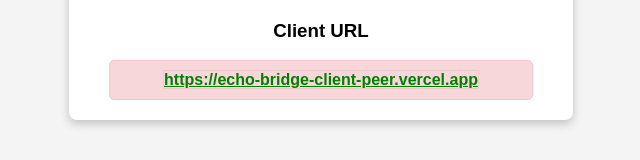
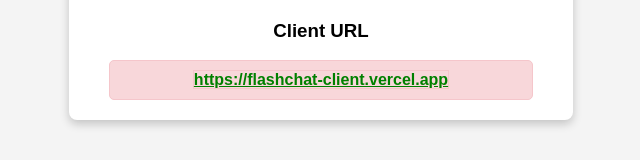
Before and after one commit to yakshmaishery/FLASHCHATSERVER, a website: page Index.html in a window 1280 px wide. Shown: the part 380-540 px from the top of the page, without its empty margins (319-959 px from the left). Drawn offline with Linux system fonts and the light colour scheme.

Commit message:
Change in Index html page

```diff
--- a/Index.html
+++ b/Index.html
@@ -71,7 +71,7 @@
     <div class="container">
         <h1>Socket.IO Server is working</h1>
         <h3>Client URL</h3>
-        <div id="status" class="status offline"><a href="https://echo-bridge-client-peer.vercel.app/" class="link">https://echo-bridge-client-peer.vercel.app</a></div>
+        <div id="status" class="status offline"><a href="https://flashchat-client.vercel.app/" class="link">https://flashchat-client.vercel.app</a></div>
     </div>
 </body>
 </html>
```
